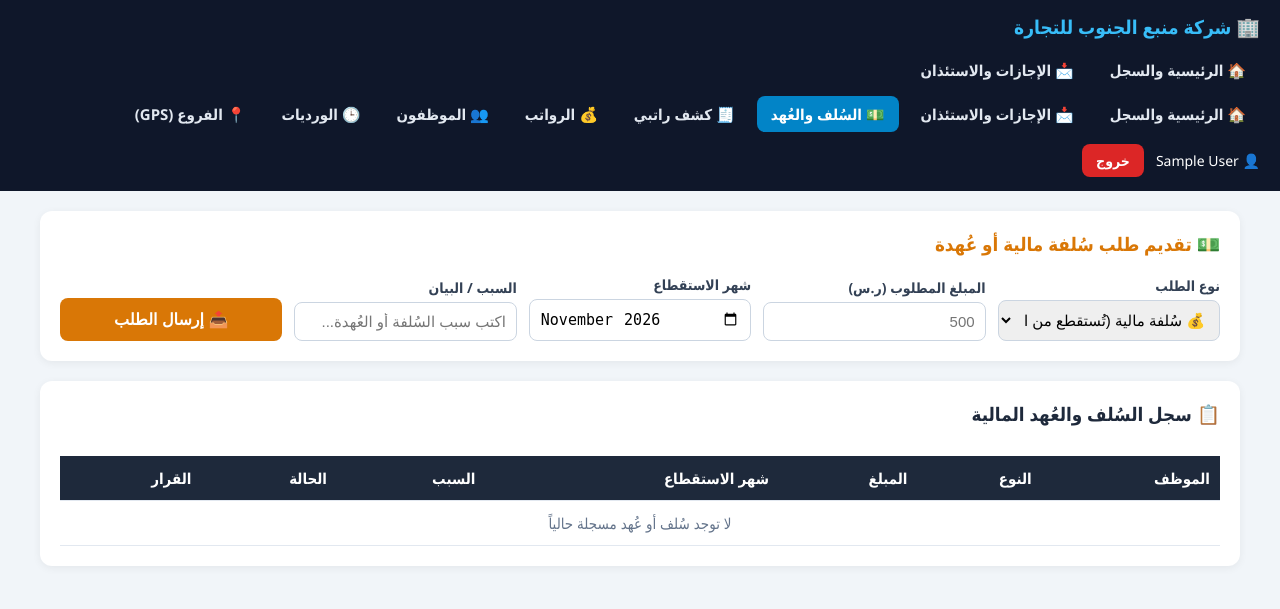
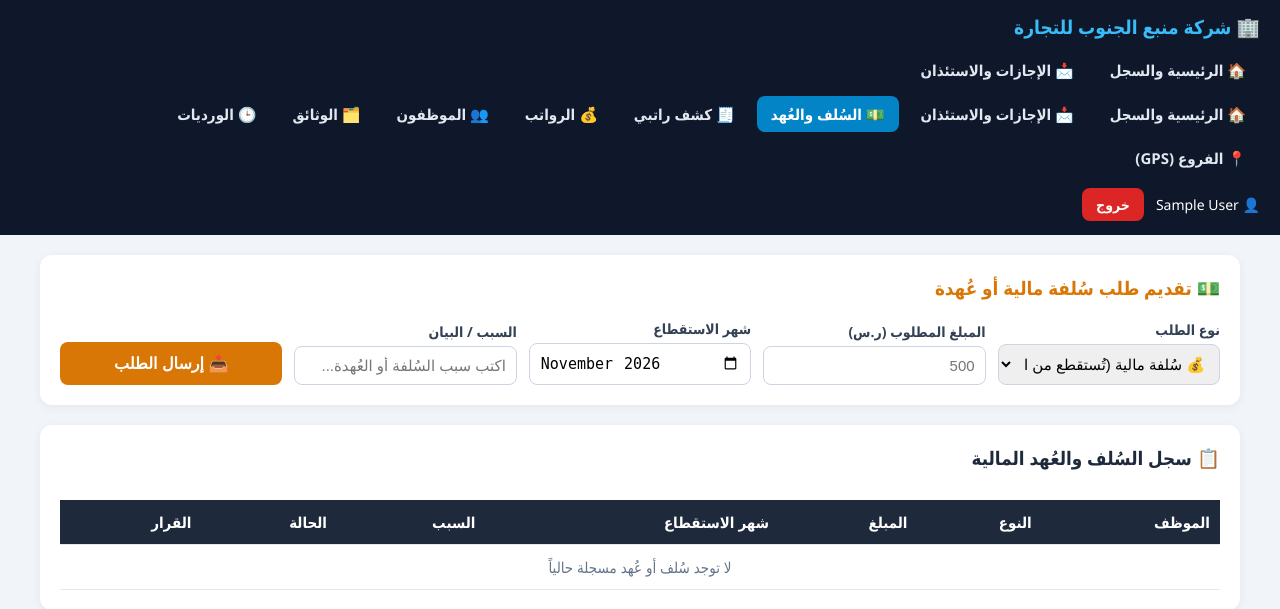
Before and after one commit to wahidhakamy-debug/attendance-system, a Flask app: page /advances in a window 1280 px wide. Shown: the top 609 px of the page. Run offline with Flask 3, Linux system fonts and the light colour scheme; the visitor is signed in with stand-in values (Sample User, id 1); data that the repository does not hold is empty; some libraries are stand-ins or nearby versions.

Commit message:
Update base.html

```diff
--- a/templates/base.html
+++ b/templates/base.html
@@ -48,9 +48,11 @@
                      {% if session['role'] == 'admin' %}
          <a href="/payroll" class="{% if page == 'payroll' %}active{% endif %}">💰 الرواتب</a>
          <a href="/employees" class="{% if page == 'employees' %}active{% endif %}">👥 الموظفون</a>
+         <a href="/documents" class="{% if page == 'documents' %}active{% endif %}">🗂️ الوثائق</a>
          <a href="/shifts" class="{% if page == 'shifts' %}active{% endif %}">🕒 الورديات</a>
          <a href="/branches" class="{% if page == 'branches' %}active{% endif %}">📍 الفروع (GPS)</a>
          {% endif %}
+
         </div>
         </div>
         <div class="nav-user">
```
Lines whose indentation alone changed are shown as unchanged.
